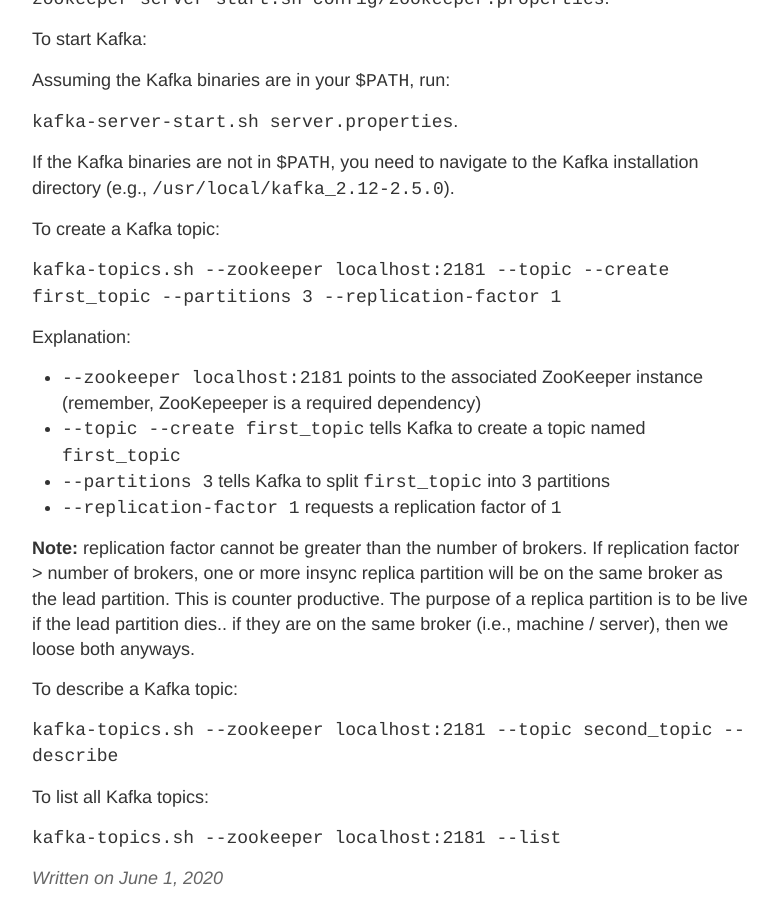
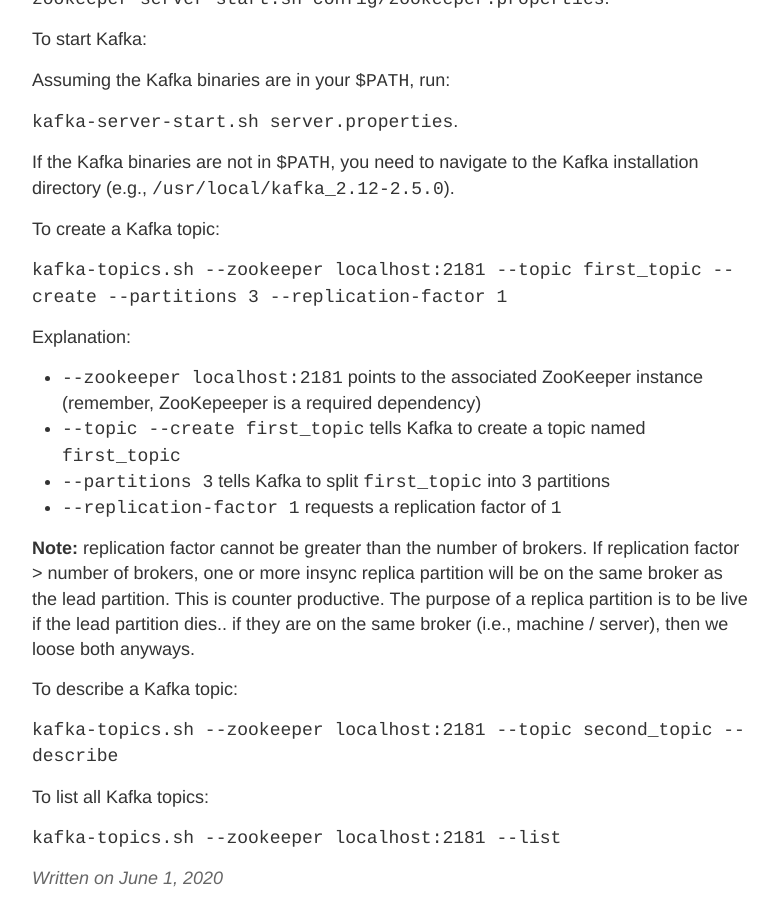
Before and after one commit to gutucristian/gutucristian.github.io, a Jekyll site: the page built from _posts/2020-06-01-Kafka.md, in a window 1280 px wide and 900 px high, scrolled down 2844 px. Shown: the whole window, without its empty margins (248-1026 px from the left). Built offline with Jekyll 4.4.1, drawn with Linux system fonts in a browser that asks for light colours; our own code applies the rules of GitHub Pages for plain Markdown files.

```diff
--- a/_posts/2020-06-01-Kafka.md
+++ b/_posts/2020-06-01-Kafka.md
@@ -62,7 +62,7 @@ If the Kafka binaries are not in `$PATH`, you need to navigate to the Kafka inst
 
 To create a Kafka topic:
 
-`kafka-topics.sh --zookeeper localhost:2181 --topic --create first_topic --partitions 3 --replication-factor 1`
+`kafka-topics.sh --zookeeper localhost:2181 --topic first_topic --create --partitions 3 --replication-factor 1`
 
 Explanation:
 - `--zookeeper localhost:2181` points to the associated ZooKeeper instance (remember, ZooKepeeper is a required dependency)
```
